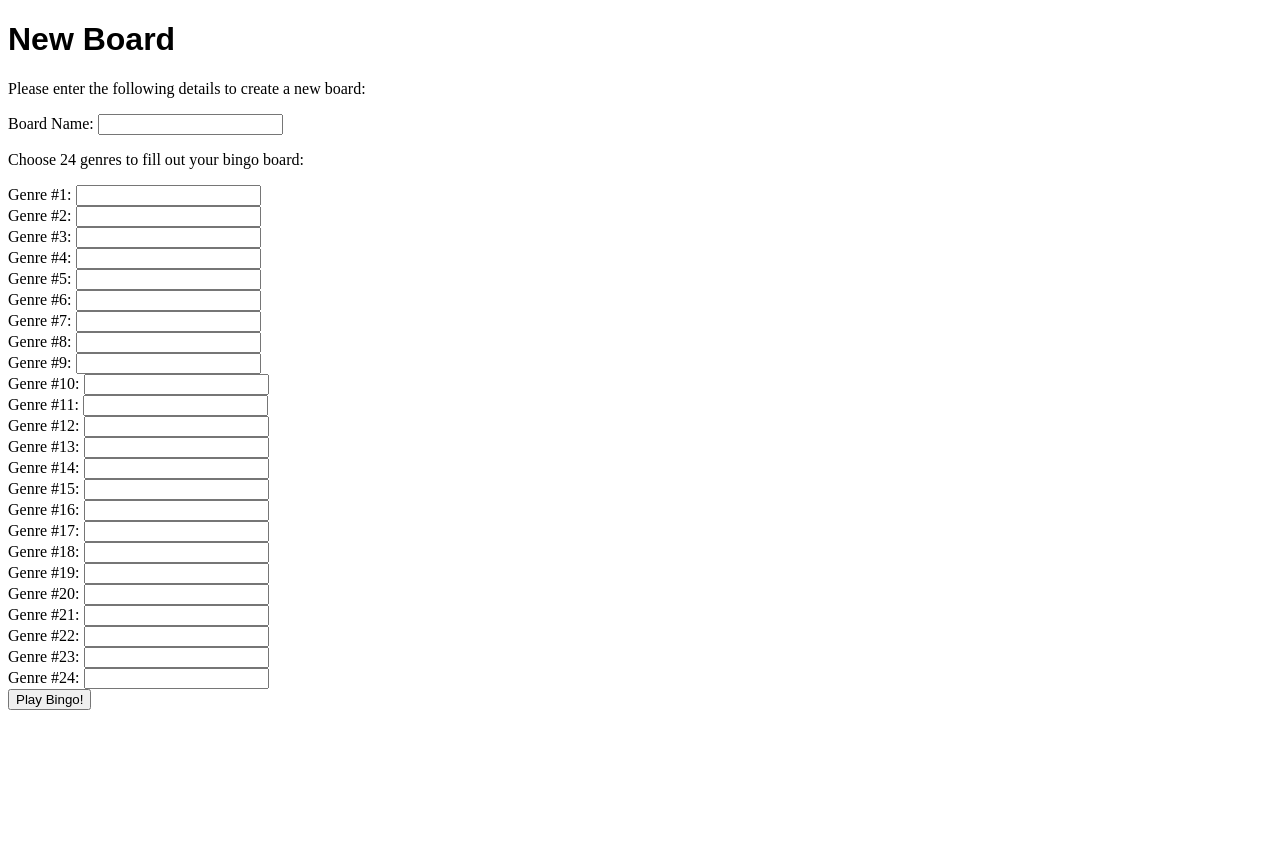
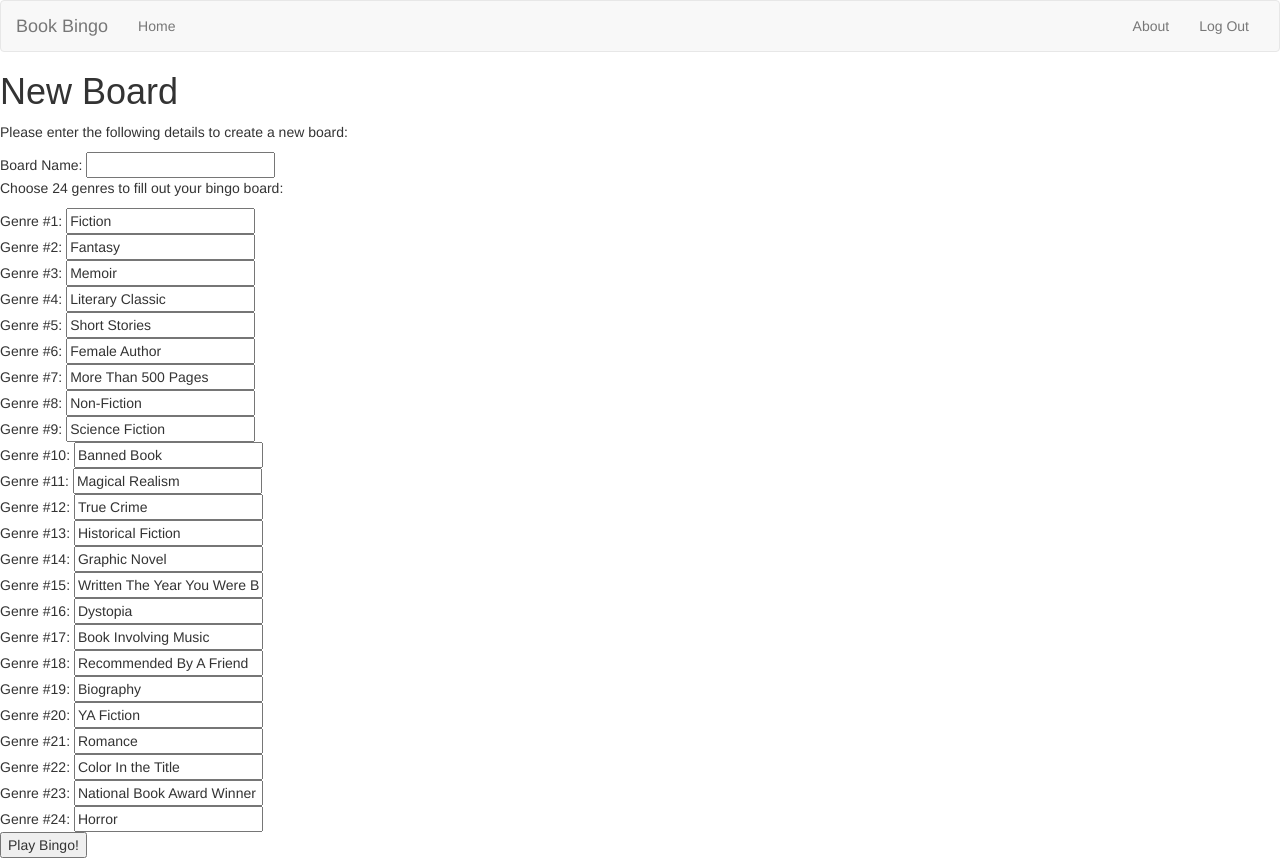
Before and after one commit to jessapp/book-bingo, a Flask app: page /create-board in a window 1280 px wide. Before the commit the page ends 710 px from the top, so only its background shows below. Run offline with Flask 2, Linux system fonts and the light colour scheme; the visitor is signed in with stand-in values (Sample User, id 1); some libraries are stand-ins or nearby versions.

Commit message:
Fixed user page bug, added unit tests

```diff
--- a/server.py
+++ b/server.py
@@ -33,6 +33,12 @@ def index():
     """Homepage"""
 
     return render_template("homepage.html")
+
+@app.route('/about')
+def about():
+    """About page"""
+
+    return render_template("about.html")
 
 
 @app.route('/login', methods=["GET"])
@@ -128,11 +134,10 @@ def display_user(user_id):
     for board in user_boards:
         board_name = board.board_name
         board_id = board.board_id
-        boards.append(board_name)
+        boards.append((board_name, board_id))
 
     return render_template("user_details.html",
                     first_name=first_name,
-                    board_id=board_id,
                     boards=boards)
 
 
--- a/templates/base.html
+++ b/templates/base.html
@@ -1,6 +1,8 @@
 <!doctype html>
 <html>
 <head>
+  <meta name="viewport" content="width=device-width, initial-scale=1">
+  <link href="https://maxcdn.bootstrapcdn.com/bootstrap/3.3.7/css/bootstrap.min.css" rel="stylesheet">
   <link rel="stylesheet" href="/static/css/styles.css">
   <title>Book Bingo</title>
   <script src = "https://code.jquery.com/jquery.js"></script>
@@ -17,8 +19,36 @@
     {% endif %}
     {% endwith %}
 
-  {% block content %} put your content here {% endblock %}
+<nav class="navbar navbar-default">
+  <div class="container-fluid">
+    <!-- Brand and toggle get grouped for better mobile display -->
+    <div class="navbar-header">
+      <button type="button" class="navbar-toggle collapsed" data-toggle="collapse" data-target="#bs-example-navbar-collapse-1" aria-expanded="false">
+        <span class="sr-only">Toggle navigation</span>
+        <span class="icon-bar"></span>
+        <span class="icon-bar"></span>
+        <span class="icon-bar"></span>
+      </button>
+      <a class="navbar-brand" href="#">Book Bingo</a>
+    </div>
 
+    <!-- Collect the nav links, forms, and other content for toggling -->
+    <div class="collapse navbar-collapse" id="bs-example-navbar-collapse-1">
+      {% if 'user_id' in session %}
+      <ul class="nav navbar-nav">
+        <li><a href="/users/{{ session['user_id'] }}">Home</a></li>
+      </ul>
+      {% endif %}
+      <ul class="nav navbar-nav navbar-right">
+        <li><a href="/about">About</a></li>
+        <li><a href="/logout">Log Out</a></li>
+      </ul>
+    </div><!-- /.navbar-collapse -->
+  </div><!-- /.container-fluid -->
+</nav>
+
+  {% block content %}
+  {% endblock %}
 
 
 </body>
--- a/templates/board.html
+++ b/templates/board.html
@@ -9,7 +9,7 @@
     {% for row in board_rows %}
         <tr>
         {% for square_id, genre_id, title, author, user_id, genre_name in row %}
-            <td id="square-{{ square_id }}" {% if title %} class="read" {% endif %}> {{ genre_name }} <br>
+            <td id="square-{{ square_id }}" {% if title or genre_name == "FREE SQUARE" %} class="read" {% endif %}> {{ genre_name }} <br>
                 {% if genre_name != "FREE SQUARE" %}
                     {% if title %}
                         {{title}} by {{author}}
--- a/templates/new_board.html
+++ b/templates/new_board.html
@@ -7,30 +7,30 @@
     <form action="/create-board" method="POST">
     Board Name: <input type="text" name="board-name"><br>
     <p>Choose 24 genres to fill out your bingo board:</p>
-    Genre #1: <input type="text" name="genre1" id="genre1" required><br>
-    Genre #2: <input type="text" name="genre2" id="genre2" required><br>
-    Genre #3: <input type="text" name="genre3" id="genre3" required><br>
-    Genre #4: <input type="text" name="genre4" id="genre4" required><br>
-    Genre #5: <input type="text" name="genre5" id="genre5" required><br>
-    Genre #6: <input type="text" name="genre6" id="genre6" required><br>
-    Genre #7: <input type="text" name="genre7" id="genre7" required><br>
-    Genre #8: <input type="text" name="genre8" id="genre8" required><br>
-    Genre #9: <input type="text" name="genre9" id="genre9" required><br>
-    Genre #10: <input type="text" name="genre10" id="genre10" required><br>
-    Genre #11: <input type="text" name="genre11" id="genre11" required><br>
-    Genre #12: <input type="text" name="genre12" id="genre12" required><br>
-    Genre #13: <input type="text" name="genre13" id="genre13" required><br>
-    Genre #14: <input type="text" name="genre14" id="genre14" required><br>
-    Genre #15: <input type="text" name="genre15" id="genre15" required><br>
-    Genre #16: <input type="text" name="genre16" id="genre16" required><br>
-    Genre #17: <input type="text" name="genre17" id="genre17" required><br>
-    Genre #18: <input type="text" name="genre18" id="genre18" required><br>
-    Genre #19: <input type="text" name="genre19" id="genre19" required><br>
-    Genre #20: <input type="text" name="genre20" id="genre20" required><br>
-    Genre #21: <input type="text" name="genre21" id="genre21" required><br>
-    Genre #22: <input type="text" name="genre22" id="genre22" required><br>
-    Genre #23: <input type="text" name="genre23" id="genre23" required><br>
-    Genre #24: <input type="text" name="genre24" id="genre24" required><br>
+    Genre #1: <input type="text" name="genre1" id="genre1" value="Fiction" required><br>
+    Genre #2: <input type="text" name="genre2" id="genre2" value="Fantasy" required><br>
+    Genre #3: <input type="text" name="genre3" id="genre3" value="Memoir" required><br>
+    Genre #4: <input type="text" name="genre4" id="genre4" value="Literary Classic" required><br>
+    Genre #5: <input type="text" name="genre5" id="genre5" value="Short Stories" required><br>
+    Genre #6: <input type="text" name="genre6" id="genre6" value="Female Author" required><br>
+    Genre #7: <input type="text" name="genre7" id="genre7" value="More Than 500 Pages" required><br>
+    Genre #8: <input type="text" name="genre8" id="genre8" value="Non-Fiction" required><br>
+    Genre #9: <input type="text" name="genre9" id="genre9" value="Science Fiction" required><br>
+    Genre #10: <input type="text" name="genre10" id="genre10" value="Banned Book" required><br>
+    Genre #11: <input type="text" name="genre11" id="genre11" value="Magical Realism" required><br>
+    Genre #12: <input type="text" name="genre12" id="genre12" value="True Crime" required><br>
+    Genre #13: <input type="text" name="genre13" id="genre13" value="Historical Fiction" required><br>
+    Genre #14: <input type="text" name="genre14" id="genre14" value="Graphic Novel" required><br>
+    Genre #15: <input type="text" name="genre15" id="genre15" value="Written The Year You Were Born" required><br>
+    Genre #16: <input type="text" name="genre16" id="genre16" value="Dystopia" required><br>
+    Genre #17: <input type="text" name="genre17" id="genre17" value="Book Involving Music" required><br>
+    Genre #18: <input type="text" name="genre18" id="genre18" value="Recommended By A Friend" required><br>
+    Genre #19: <input type="text" name="genre19" id="genre19" value="Biography" required><br>
+    Genre #20: <input type="text" name="genre20" id="genre20" value="YA Fiction" required><br>
+    Genre #21: <input type="text" name="genre21" id="genre21" value="Romance" required><br>
+    Genre #22: <input type="text" name="genre22" id="genre22" value="Color In the Title" required><br>
+    Genre #23: <input type="text" name="genre23" id="genre23" value="National Book Award Winner" required><br>
+    Genre #24: <input type="text" name="genre24" id="genre24" value="Horror" required><br>
     <input type="submit" value="Play Bingo!">
     </form>
     </div>
--- a/templates/user_details.html
+++ b/templates/user_details.html
@@ -9,9 +9,9 @@
 
     <h2>Your boards: </h2>
         <ul>
-      {% for board in boards %}
+      {% for board_name, board_id in boards %}
           <li>
-                <a href="/board/{{board_id}}"> {{ board }}
+                <a href="/board/{{board_id}}"> {{ board_name }}
           </li>
       {% endfor %}
       <br>
```
Also changed, not shown: goodreads.py (+6 -7 lines).
